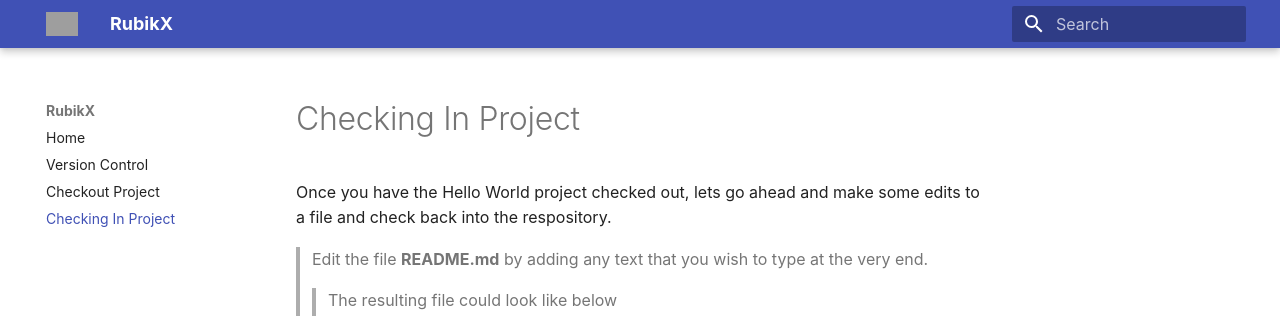
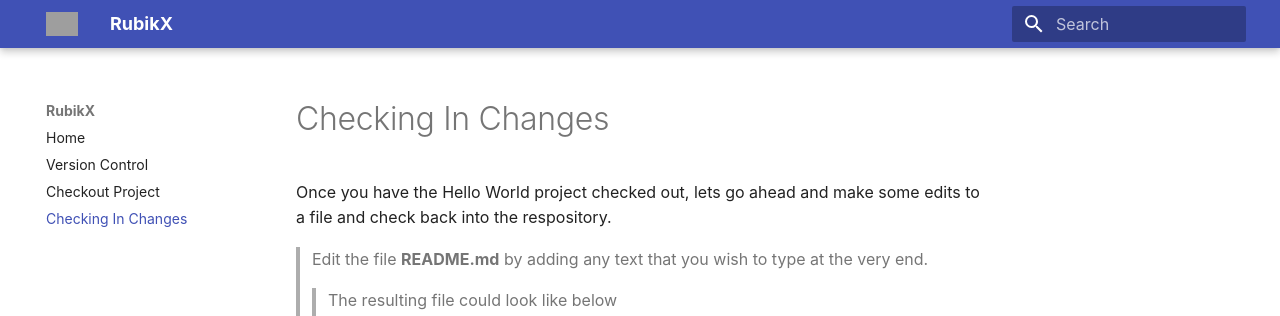
Before and after one commit to periatrubikx/mkdocs, an MkDocs documentation site: the page built from docs/checkin-project.md, in a window 1280 px wide. Shown: the top 316 px of the page. Built offline with MkDocs 1.6.1 and Material for MkDocs 9.7.7, drawn with Linux system fonts in a browser that asks for light colours.

Commit message:
Initial content for mkdocs.

```diff
--- a/mkdocs.yml
+++ b/mkdocs.yml
@@ -12,7 +12,7 @@ nav:
   - Home: index.md
   - Version Control: versioning.md
   - Checkout Project: checkout-project.md
-  - Checking In Project: checkin-project.md
+  - Checking In Changes: checkin-project.md
 
 
 theme:
```
